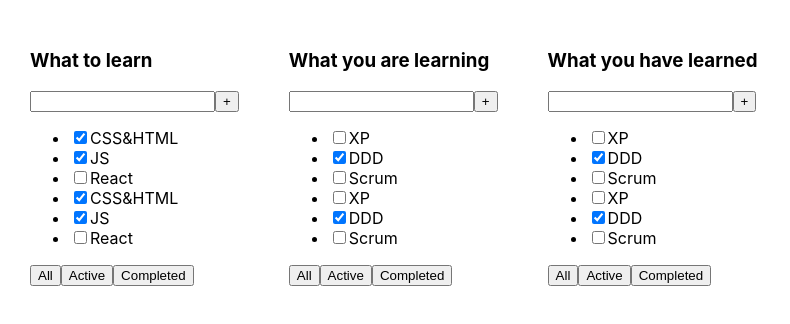
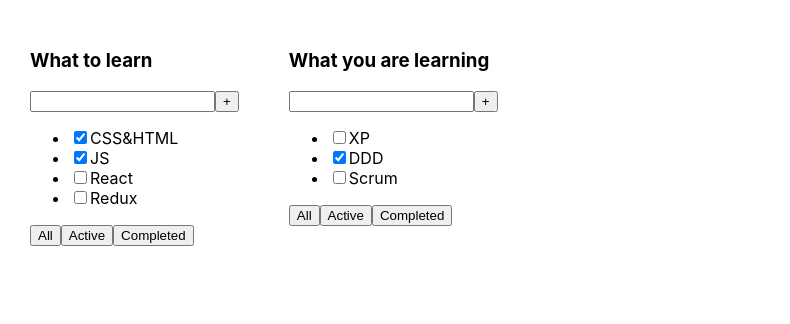
Before and after one commit to dariametelitsa/todolist, a React (Create React App) app: page / in a window 1280 px wide. Shown: the top 324 px of the page, without its empty margins (0-790 px from the left). Built offline with nearby package versions, Linux system fonts and the light colour scheme.

Commit message:
started 1 sprint

```diff
--- a/package.json
+++ b/package.json
@@ -2,6 +2,7 @@
   "name": "1-lesson",
   "version": "0.1.0",
   "private": true,
+  "homepage": "https://dariametelitsa.github.io/todolist",
   "dependencies": {
     "@testing-library/jest-dom": "^5.16.5",
     "@testing-library/react": "^13.4.0",
@@ -10,6 +11,7 @@
     "@types/node": "^16.18.1",
     "@types/react": "^18.0.23",
     "@types/react-dom": "^18.0.7",
+    "gh-pages": "^6.1.1",
     "react": "^18.2.0",
     "react-dom": "^18.2.0",
     "react-scripts": "5.0.1",
@@ -20,7 +22,9 @@
     "start": "react-scripts start",
     "build": "react-scripts build",
     "test": "react-scripts test",
-    "eject": "react-scripts eject"
+    "eject": "react-scripts eject",
+    "predeploy": "yarn run build",
+    "deploy": "gh-pages -d build"
   },
   "eslintConfig": {
     "extends": [
--- a/src/App.tsx
+++ b/src/App.tsx
@@ -7,7 +7,6 @@ function App() {
 		<div className="App">
 			<Todolist title="What to learn" tasks={tasks1} />
 			<Todolist title="What you are learning" tasks={tasks2} />
-			<Todolist title="What you have learned" tasks={tasks2} />
 		</div>
 		);
 }
@@ -19,6 +18,7 @@ const tasks1: Array<TaskType> = [
 	{id: 1, title: "CSS&HTML",	isDone: true},
 	{id: 2, title: "JS",	isDone: true},
 	{id: 3, title: "React",	isDone: false},
+	{id: 4, title: "Redux",	isDone: false},
 ];
 
 const tasks2: Array<TaskType> = [
--- a/src/components/Todolist.tsx
+++ b/src/components/Todolist.tsx
@@ -23,9 +23,9 @@ function Todolist(props: TodolistPropsType) {
 				{props.tasks.map(el => {
 					return <li><input type={"checkbox"} checked={el.isDone} /><span>{el.title}</span></li>
 				})}
-				<li><input type={"checkbox"} checked={props.tasks[0].isDone} /><span>{props.tasks[0].title}</span></li>
-				<li><input type="checkbox" checked={props.tasks[1].isDone} /><span>{props.tasks[1].title}</span></li>
-				<li><input type="checkbox" checked={props.tasks[2].isDone} /><span>{props.tasks[2].title}</span></li>
+				{/*<li><input type={"checkbox"} checked={props.tasks[0].isDone} /><span>{props.tasks[0].title}</span></li>*/}
+				{/*<li><input type="checkbox" checked={props.tasks[1].isDone} /><span>{props.tasks[1].title}</span></li>*/}
+				{/*<li><input type="checkbox" checked={props.tasks[2].isDone} /><span>{props.tasks[2].title}</span></li>*/}
 			</ul>
 			<div>
 				<button>All</button>
```
Also changed, not shown: 1 other file (tests, documents, lock files or other folders).
